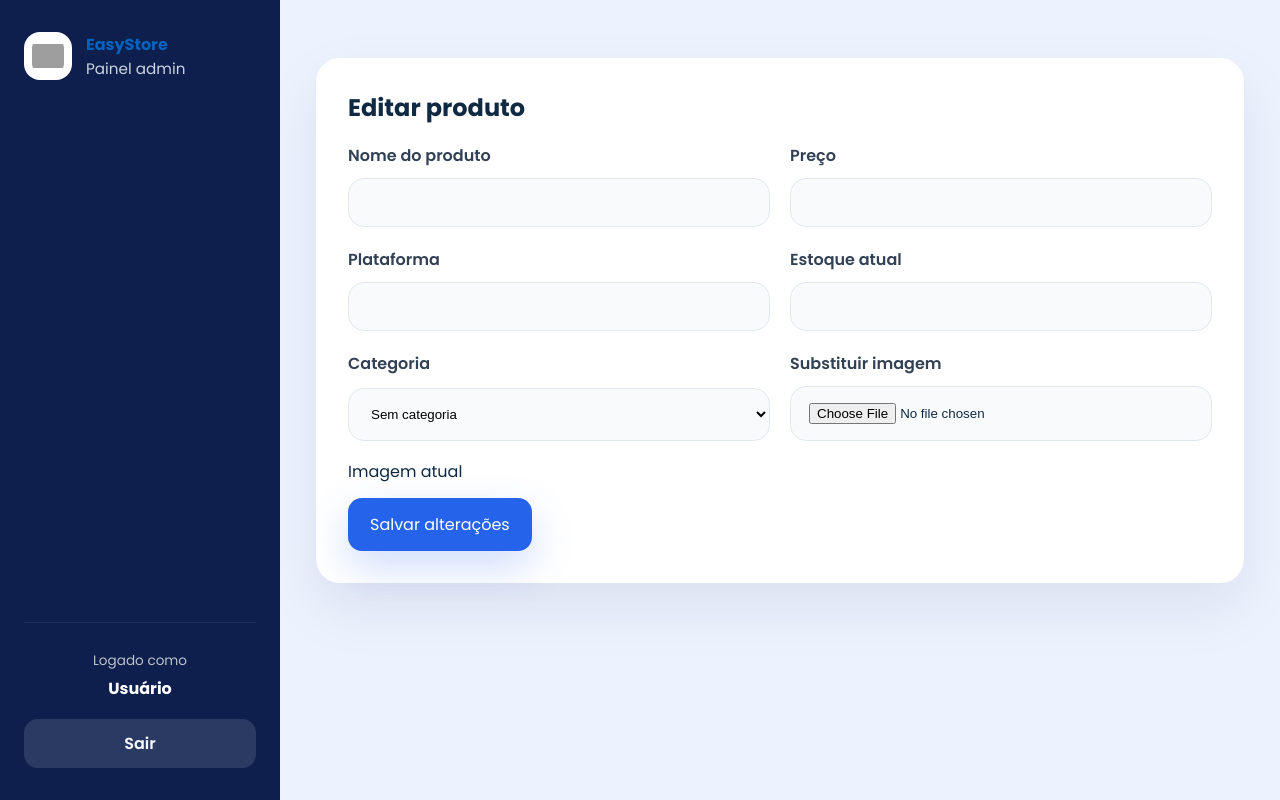
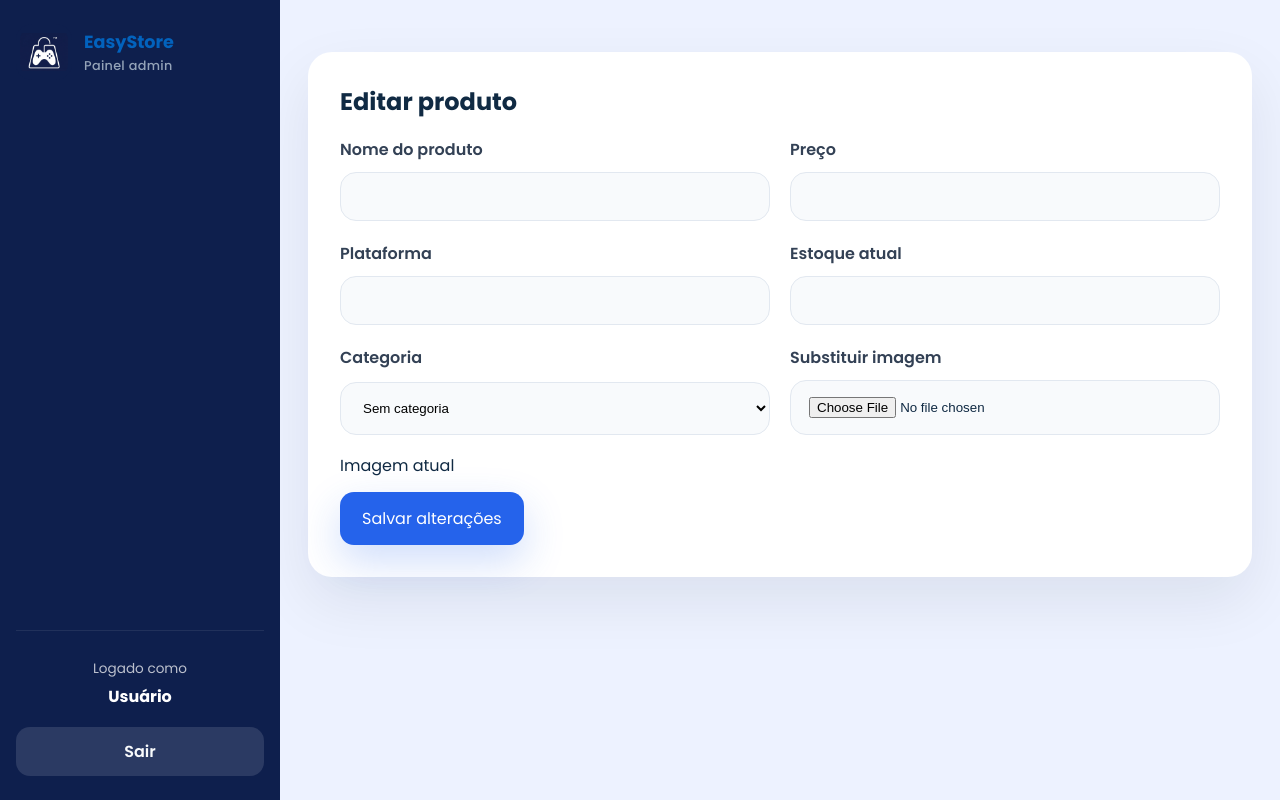
Before and after one commit to Easy-Store-Group/Gerenciamento-Estoque-Easy-Store, a FastAPI app: template app/templates/admin/form.html in a window 1280 px wide. Run offline with FastAPI, Linux system fonts and the light colour scheme; the template is opened without the code that fills it, so the values that code supplies are empty; grey boxes are pictures that could not be loaded.

Commit message:
fix: logo finalizada

```diff
--- a/app/static/css/admin.css
+++ b/app/static/css/admin.css
@@ -57,7 +57,7 @@ button {
   display: flex;
   flex-direction: column;
   gap: 28px;
-  padding: 32px 24px;
+  padding: 24px 16px;
   /* keep sidebar visible on tall pages: occupy full viewport height */
   position: sticky;
   top: 0;
@@ -68,16 +68,17 @@ button {
 .brand-block {
   align-items: center;
   display: flex;
-  gap: 14px;
+  gap: 12px;
 }
 
 .brand-logo {
-  background: #ffffff;
+  background: #0e1f4d;
   border-radius: 16px;
-  height: 48px;
+  height: 56px;
   object-fit: contain;
-  padding: 8px;
-  width: 48px;
+  padding: 4px;
+  width: 56px;
+  flex-shrink: 0;
 }
 
 .brand-block strong {
@@ -85,12 +86,18 @@ button {
   background-clip: text;
   -webkit-background-clip: text;
   -webkit-text-fill-color: transparent;
+  font-size: 1.1rem;
+  font-weight: 700;
+  line-height: 1.2;
 }
 
 .brand-block span {
-  color: #cbd5e1;
+  color: #94a3b8;
   display: block;
-  font-size: 0.95rem;
+  font-size: 0.8rem;
+  font-weight: 500;
+  margin-top: 2px;
+  letter-spacing: 0.3px;
 }
 
 .sidebar-nav {
@@ -99,12 +106,12 @@ button {
 }
 
 .sidebar-nav a {
-  align-items: center;
+  align-items: flex-start;
   border-radius: 16px;
   color: #dbeafe;
   display: flex;
-  gap: 12px;
-  padding: 14px 16px;
+  gap: 2px;
+  padding: 12px 16px;
   transition: background var(--transition), transform var(--transition);
 }
 
@@ -153,7 +160,7 @@ button {
 }
 
 .admin-content {
-  padding: 30px 36px;
+  padding: 24px 28px;
 }
 
 .topbar {
--- a/app/static/css/pos.css
+++ b/app/static/css/pos.css
@@ -26,9 +26,6 @@
   padding: 18px;
 }
 
-.sidebar-nav a span {
-  display: none;
-}
 
 .pdv-grid {
   align-items: start;
--- a/app/templates/admin/base.html
+++ b/app/templates/admin/base.html
@@ -14,7 +14,7 @@
   <div class="admin-layout">
     <aside class="sidebar">
       <div class="brand-block">
-        <img src="{{ request.url_for('static', path='img/logo2.png') }}" alt="EasyStore" class="brand-logo">
+        <img src="{{ request.url_for('static', path='img/logo2.jpg') }}" alt="EasyStore" class="brand-logo">
         <div>
           <strong>EasyStore</strong>
           <span>Painel admin</span>
```
Also changed, not shown: app/static/img/logo2.jpg.
